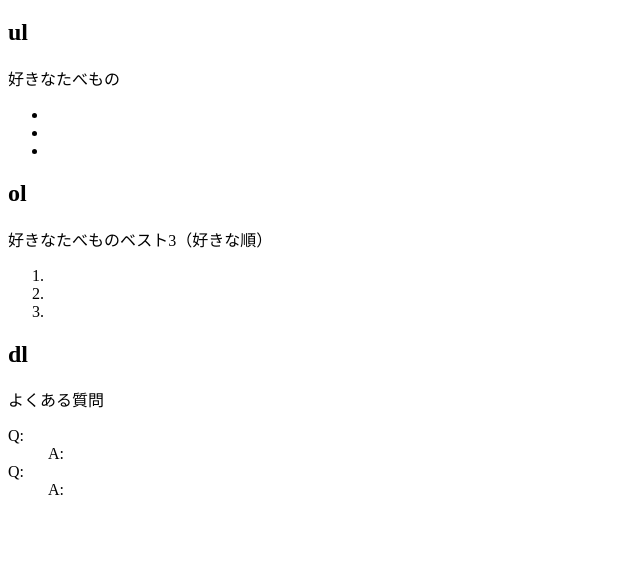
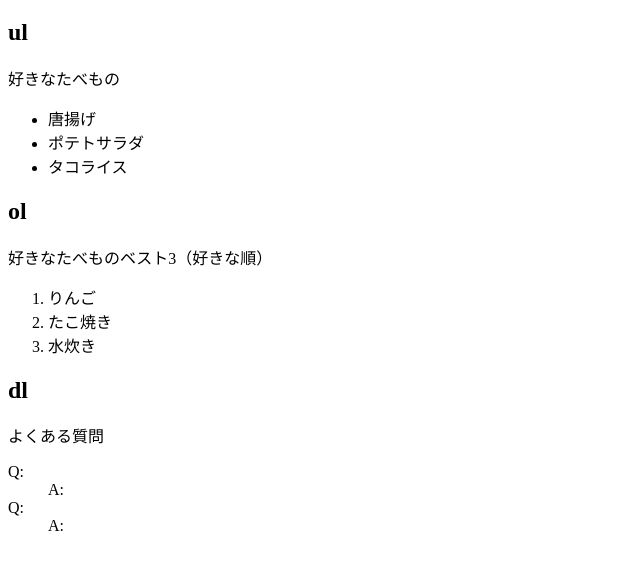
Before and after one commit to tijimaru/html_sample_04, a plain HTML site: page index.html in a window 1280 px wide. Shown: the part 70-640 px from the top of the page, without its empty margins (0-640 px from the left). Drawn offline with Linux system fonts and the light colour scheme.

Commit message:
Add files via upload

```diff
--- a/index.html
+++ b/index.html
@@ -10,17 +10,17 @@
 <h2>ul</h2>
 <p>好きなたべもの</p>
 <ul>
-  <li></li>
-  <li></li>
-  <li></li>
+  <li>唐揚げ</li>
+  <li>ポテトサラダ</li>
+  <li>タコライス</li>
 </ul>
 
 <h2>ol</h2>
 <p>好きなたべものベスト3（好きな順）</p>
 <ol>
-  <li></li>
-  <li></li>
-  <li></li>
+  <li>りんご</li>
+  <li>たこ焼き</li>
+  <li>水炊き</li>
 </ol>
 
 <h2>dl</h2>
```
